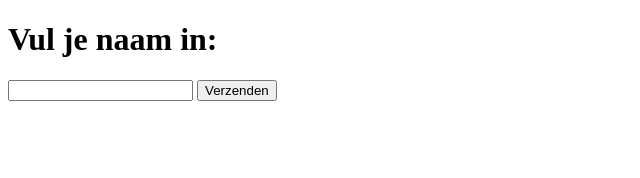
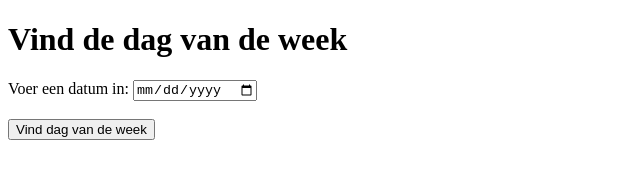
Before and after one commit to Benjamin-nhichrome/myFirstFlask, a plain HTML site: page index.html in a window 1280 px wide. Shown: the whole page, without its empty margins (0-640 px from the left). Drawn offline with Linux system fonts and the light colour scheme.

Commit message:
Add files via upload

```diff
--- a/index.html
+++ b/index.html
@@ -1,13 +1,15 @@
 <!DOCTYPE html>
 <html>
 <head>
-    <title>Flask Opdracht</title>
+    <title>Dag van de week</title>
 </head>
 <body>
-    <h1>Vul je naam in:</h1>
-    <form action="/templates/greet.html" method="POST">
-        <input type="text" name="name" required>
-        <input type="submit" value="Verzenden">
+    <h1>Vind de dag van de week</h1>
+    <form method="POST" action="/">
+        <label for="date">Voer een datum in:</label>
+        <input type="date" id="date" name="date" required>
+        <br><br>
+        <input type="submit" value="Vind dag van de week">
     </form>
 </body>
 </html>
```
Also changed, not shown: result.html (added, +11 -0 lines), 1 other file.
